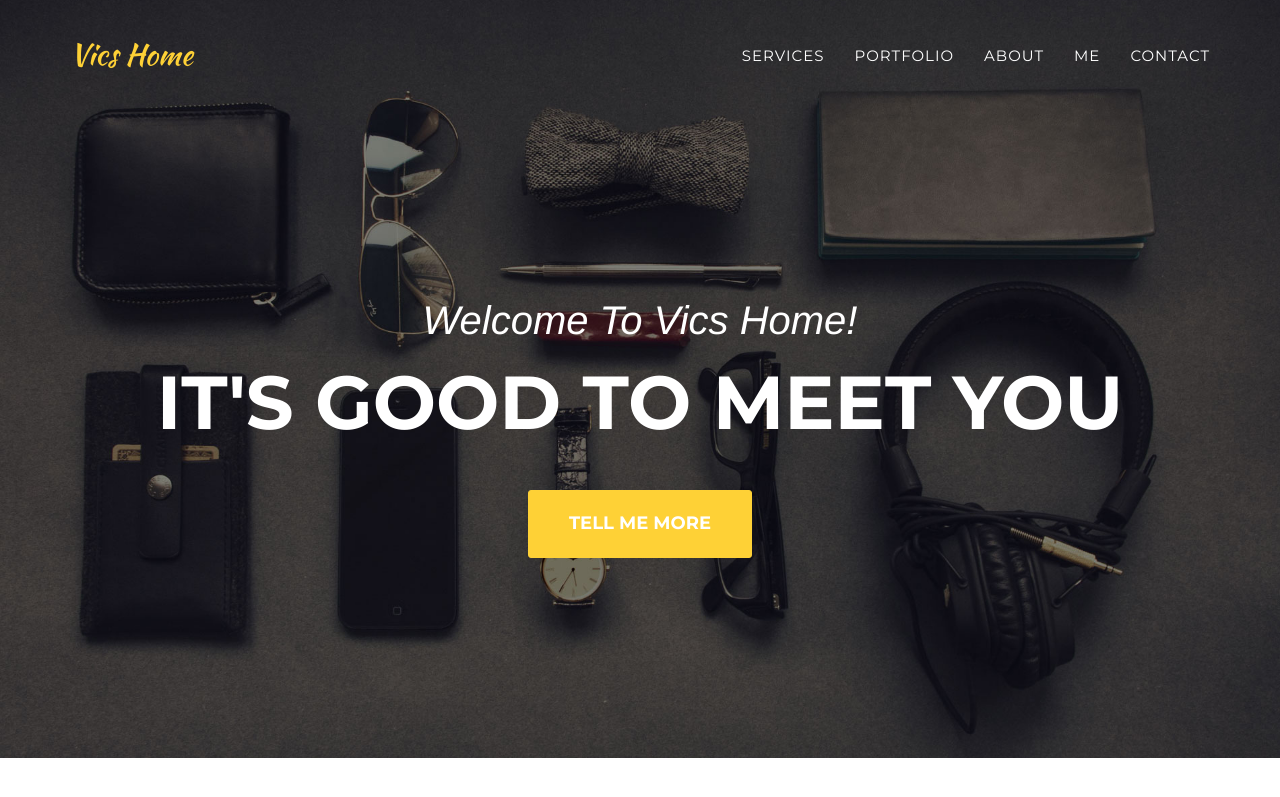
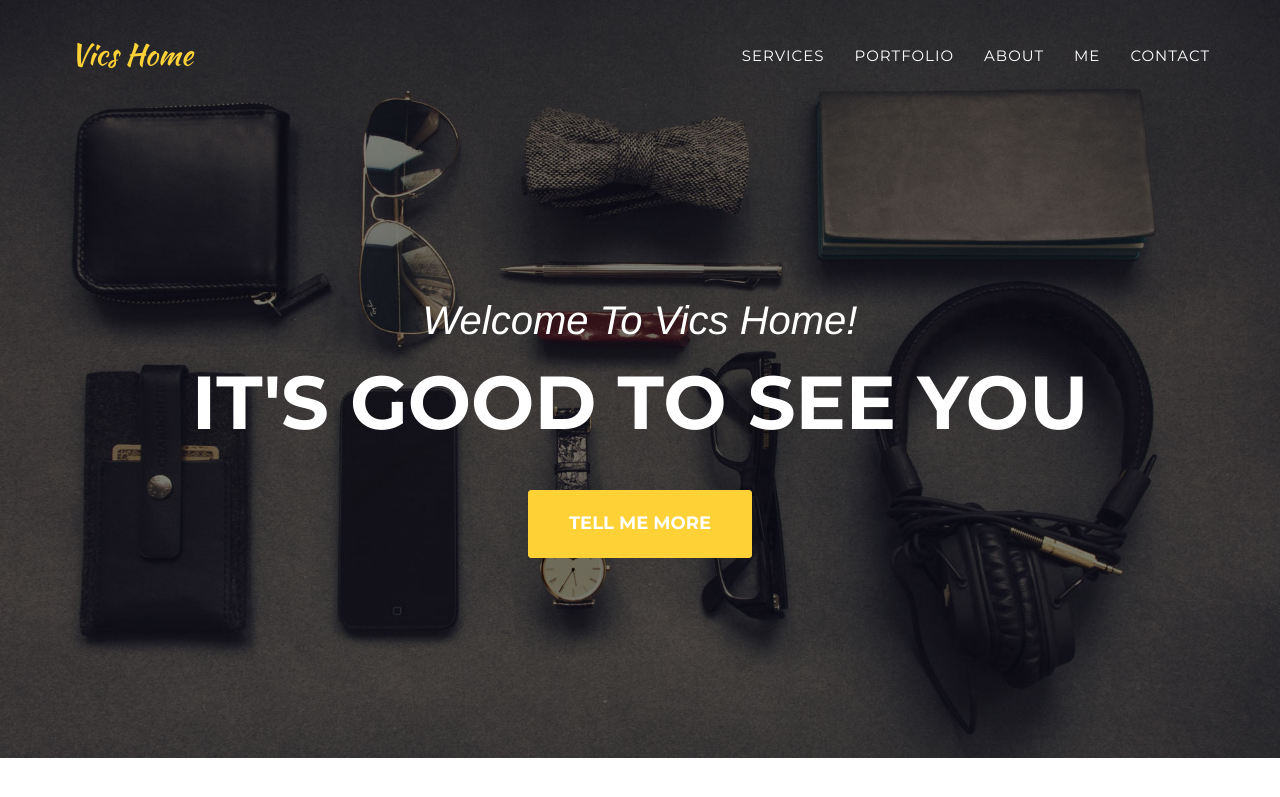
Before and after one commit to victoriagjh/victoriagjh.github.io, a Jekyll site: the page built from index.html, in a window 1280 px wide and 900 px high. Shown: the top 797 px of the window. Built offline with Jekyll 4.4.1, drawn with Linux system fonts in a browser that asks for light colours; some web fonts are replaced.

Commit message:
Update header.html

```diff
--- a/_includes/header.html
+++ b/_includes/header.html
@@ -45,7 +45,7 @@
         <div class="container">
             <div class="intro-text">
                 <div class="intro-lead-in">Welcome To Vics Home!</div>
-                <div class="intro-heading">It's Good To Meet You</div>
+                <div class="intro-heading">It's Good To See You</div>
                 <a href="#services" class="page-scroll btn btn-xl">Tell Me More</a>
             </div>
         </div>
```
